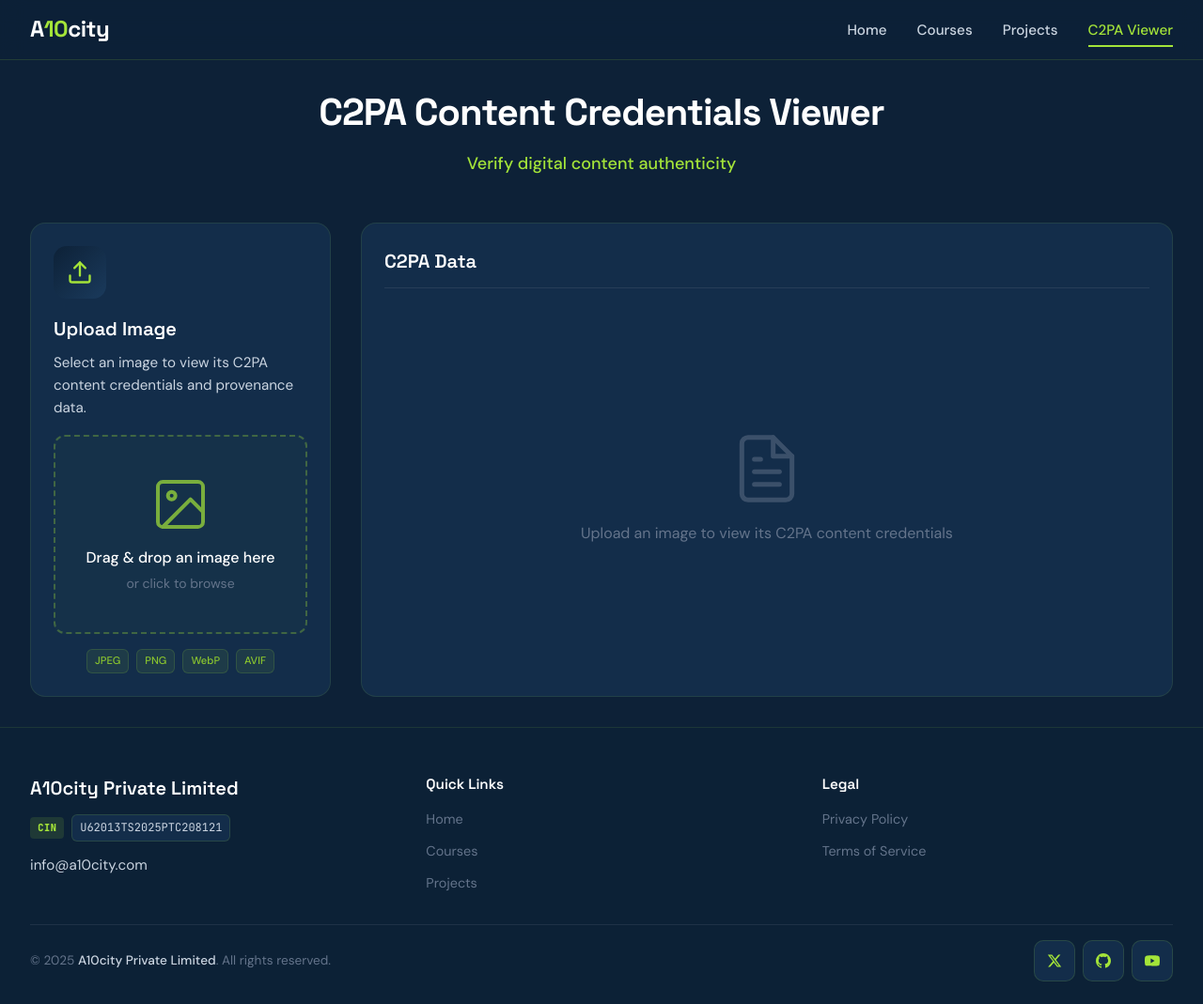
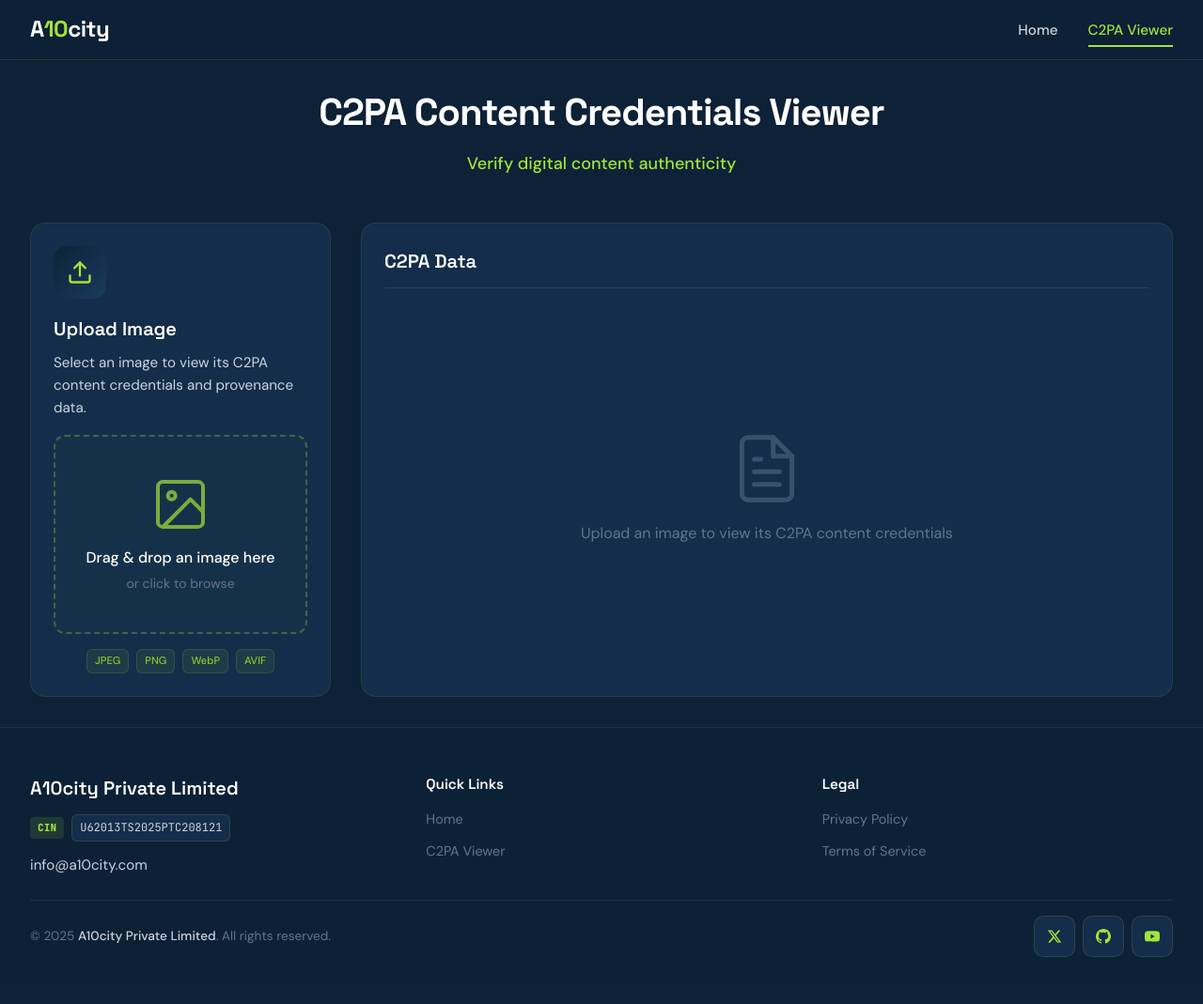
Before and after one commit to a10citylabs/verify, a website built with Vite: page index.html in a window 1280 px wide. Shown: the whole page at 94% size. After the commit the page ends 1043 px from the top, so only its background shows below. Built offline with nearby package versions, Linux system fonts and the light colour scheme; no server answers; what @contentauth/c2pa-web would draw is missing.

Commit message:
mask courses and projects

```diff
--- a/index.html
+++ b/index.html
@@ -38,8 +38,6 @@
         <a href="/" class="nav-brand" aria-label="A10city Home">A<span>10</span>city</a>
         <ul class="nav-menu" role="list">
           <li><a href="https://a10city.com/" class="nav-link">Home</a></li>
-          <li><a href="https://a10city.com/courses.html" class="nav-link">Courses</a></li>
-          <li><a href="https://a10city.com/projects.html" class="nav-link">Projects</a></li>
           <li><a href="https://a10city.com/verify" class="nav-link" aria-current="page">C2PA Viewer</a></li>
         </ul>
       </div>
@@ -204,8 +202,7 @@
           <h3>Quick Links</h3>
           <ul role="list">
             <li><a href="https://a10city.com/">Home</a></li>
-            <li><a href="https://a10city.com/courses.html">Courses</a></li>
-            <li><a href="https://a10city.com/projects.html">Projects</a></li>
+            <li><a href="https://a10city.com/verify.html">C2PA Viewer</a></li>
           </ul>
         </nav>
 
```
